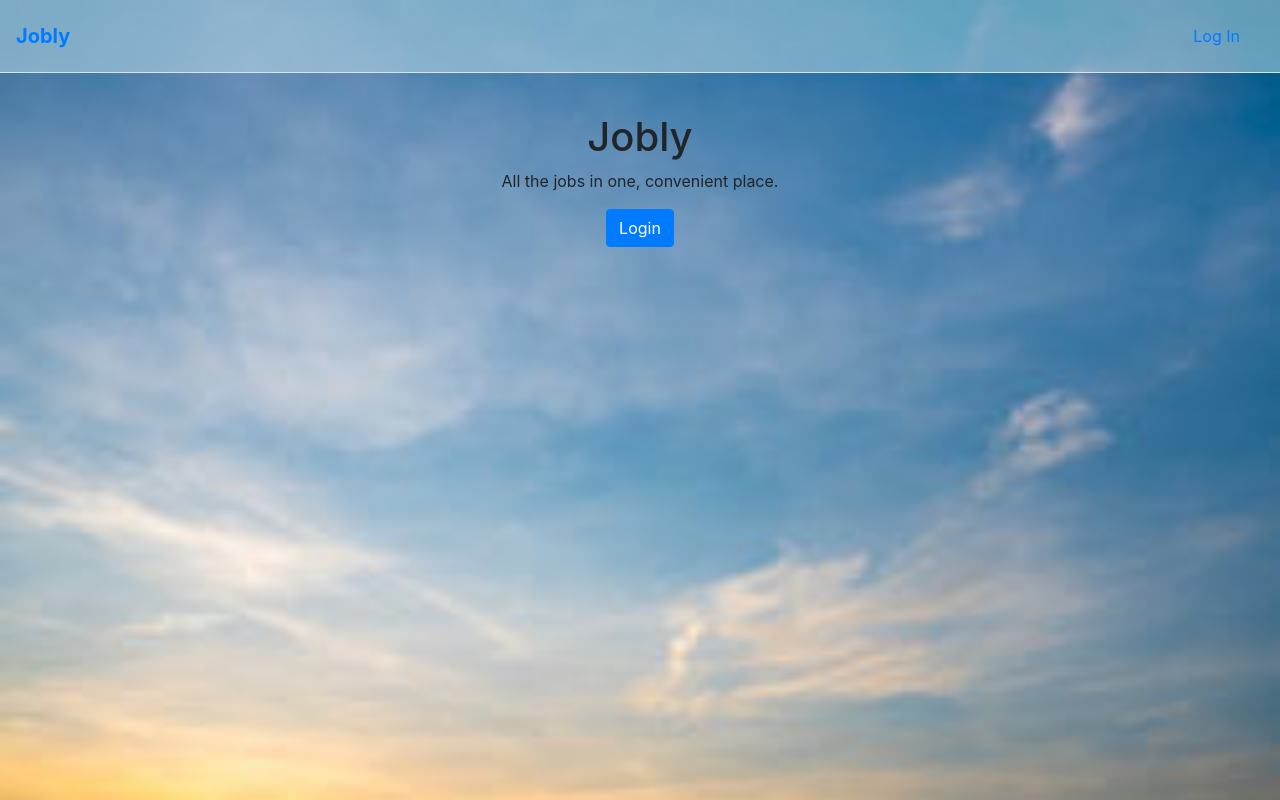
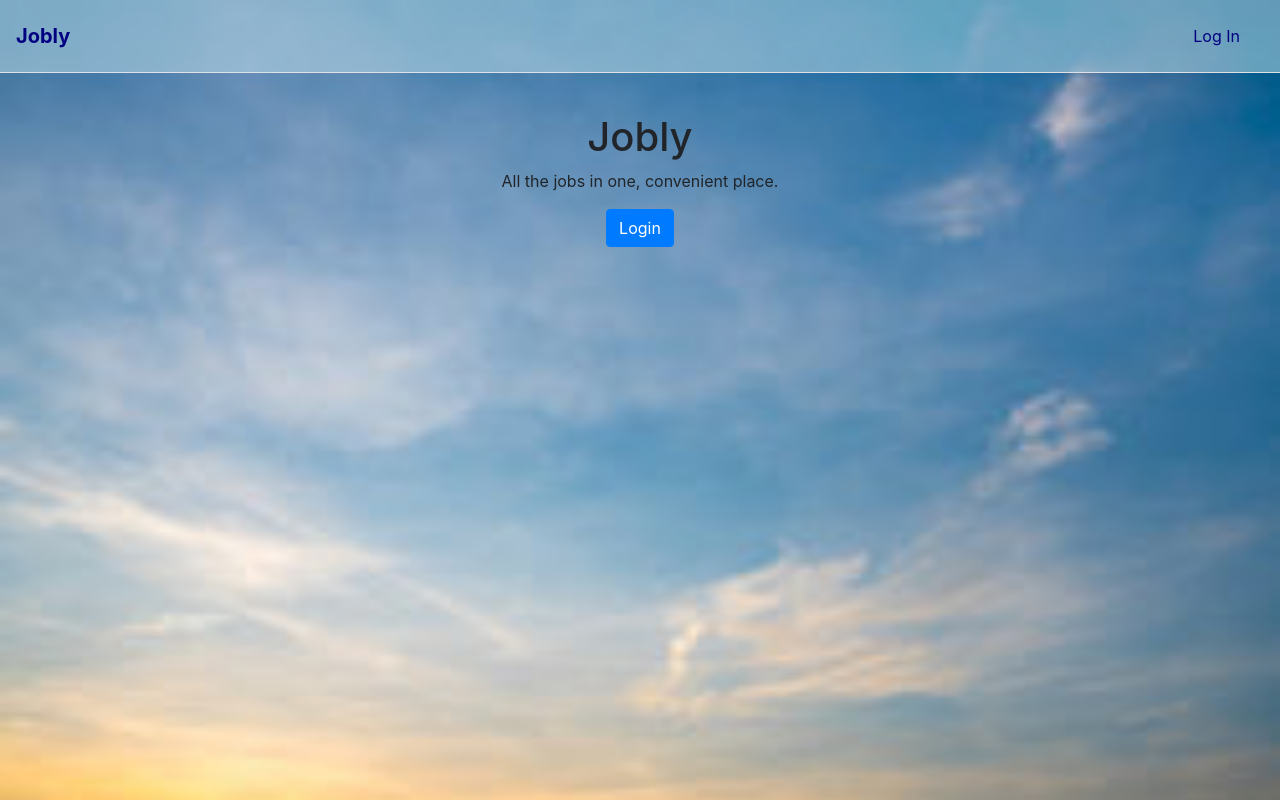
Before and after one commit to jenniferenck/full-stack-jobly, a React (Create React App) app in the folder frontend/: page / in a window 1280 px wide. Built offline with nearby package versions, Linux system fonts and the light colour scheme; no server answers; the HTML template or start-up script is replaced by a standard one.

Commit message:
changed link color

```diff
--- a/frontend/src/App.css
+++ b/frontend/src/App.css
@@ -4,3 +4,7 @@
   background-size: cover;
   height: 100vh;
 }
+
+a {
+  color: navy !important;
+}
```
